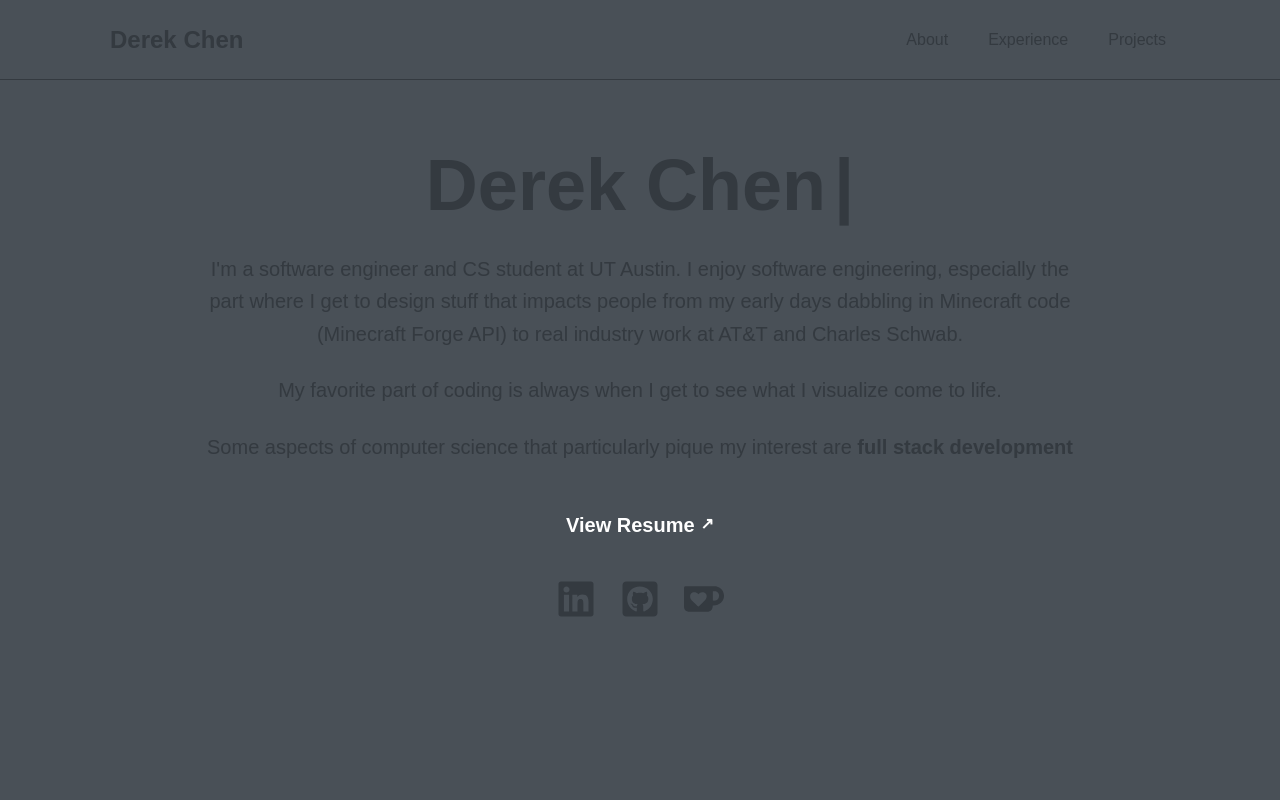
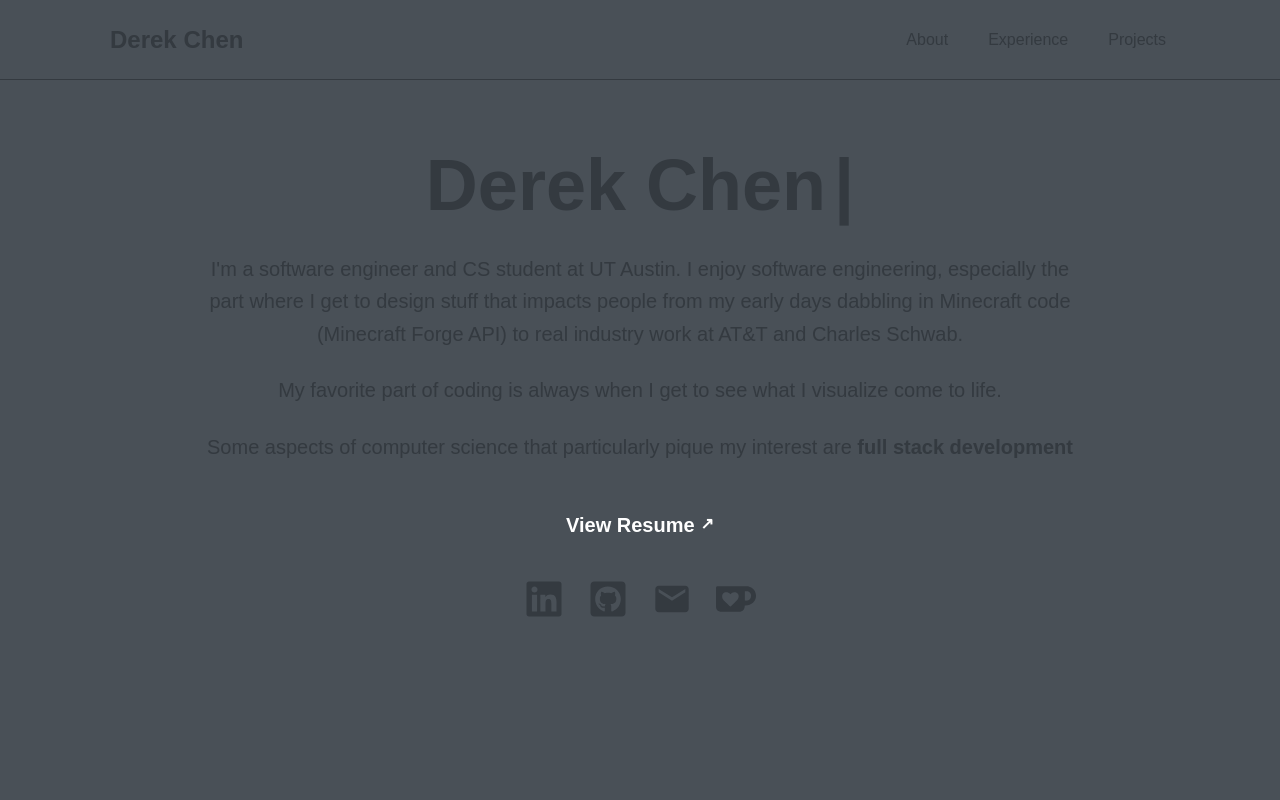
Before and after one commit to DereC4/derek-chen-website, a Next.js app: page / in a window 1280 px wide. Shown: the top 800 px of the page. Built offline with nearby package versions, Linux system fonts and the light colour scheme.

Commit message:
feat: mail icon link

```diff
--- a/src/app/page.tsx
+++ b/src/app/page.tsx
@@ -5,11 +5,16 @@ import { TypeAnimation } from 'react-type-animation';
 import Image from 'next/image';
 import ProjectCard from '@/components/ProjectCard';
 import ArrowLink from '@/components/ArrowLink';
-import { FaGithubSquare, FaLinkedin } from 'react-icons/fa';
-import { BiLogoDiscord } from 'react-icons/bi';
+import { FaGithubSquare, FaLinkedin, FaMailBulk, FaMailchimp } from 'react-icons/fa';
+import { BiLogoDiscord, BiMailSend } from 'react-icons/bi';
+import { HiOutlineMail } from 'react-icons/hi';
 import ExperienceTimeline from '@/components/ExperienceTimeline';
 import { SiKofi } from 'react-icons/si';
 import { SOCIAL_LINKS } from '@/data/socialLinks';
+import { CgMail } from 'react-icons/cg';
+import { CiMail } from 'react-icons/ci';
+import { MdEmail } from 'react-icons/md';
+import { FiMail } from 'react-icons/fi';
 
 const templateProjects = [
     {
@@ -103,6 +108,12 @@ export default function Home() {
                             <FaGithubSquare size={40} />
                         </a>
                         <a
+                            href='mailto:derexh2so4@utexas.edu'
+                            className='text-foreground hover:text-gray-600 transition-colors duration-300 hover:scale-110 transform'
+                        >
+                            <MdEmail size={40} />
+                        </a>
+                        <a
                             href={SOCIAL_LINKS.kofi}
                             target='_blank'
                             rel='noopener noreferrer'
```
